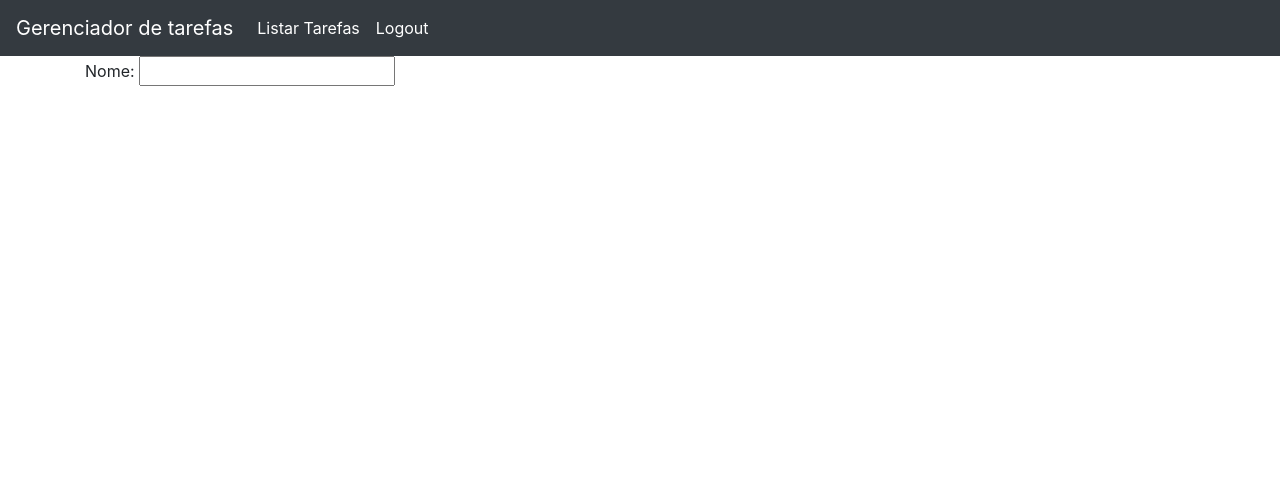
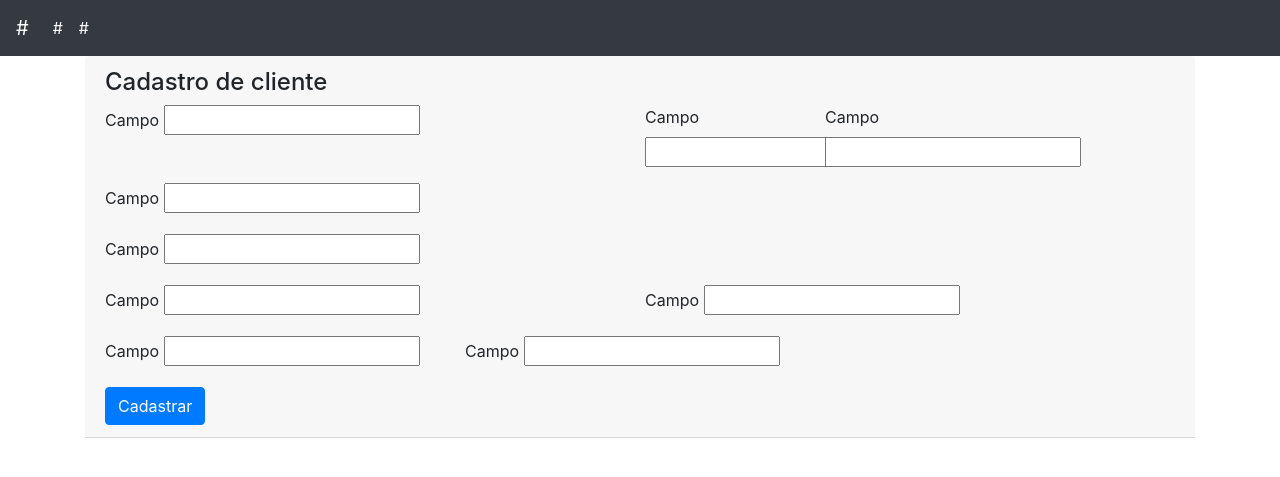
Before and after one commit to gustavolopesv3/locadoraDeVeiculos, a Django app: page / in a window 1280 px wide. Shown: the top 477 px of the page. Run offline with Django 3.2, Linux system fonts and the light colour scheme; some libraries are stand-ins or nearby versions.

Commit message:
row em form para testes

```diff
--- a/locadora/forms.py
+++ b/locadora/forms.py
@@ -1,5 +1,4 @@
 from django import forms
-
 from locadora.models import Cliente
 
 
--- a/templates/base.html
+++ b/templates/base.html
@@ -2,23 +2,23 @@
 <html lang="pt-br">
 <head>
     <meta charset="UTF-8">
-    <title>Listas tarefas</title>
+    <title>Cliente Cadastro</title>
     <link rel="stylesheet" href="{% static 'css/bootstrap.min.css' %}">
 </head>
 
 <body>
 <nav class="navbar navbar-expand-lg navbar-dark bg-dark">
-  <a class="navbar-brand" href="#">Gerenciador de tarefas</a>
+  <a class="navbar-brand" href="#">#</a>
   <button class="navbar-toggler" type="button" data-toggle="collapse" data-target="#navbarNav" aria-controls="navbarNav" aria-expanded="false" aria-label="Toggle navigation">
     <span class="navbar-toggler-icon"></span>
   </button>
   <div class="collapse navbar-collapse" id="navbarNav">
     <ul class="navbar-nav">
       <li class="nav-item active">
-        <a class="nav-link" href="#">Listar Tarefas <span class="sr-only">(current)</span></a>
+        <a class="nav-link" href="#"># <span class="sr-only">(current)</span></a>
       </li>
         <li class="nav-item active">
-        <a class="nav-link" href="#">Logout <span class="sr-only">(current)</span></a>
+        <a class="nav-link" href="#"># <span class="sr-only">(current)</span></a>
       </li>
     </ul>
 
--- a/templates/index.html
+++ b/templates/index.html
@@ -7,10 +7,63 @@
 </head>
 <body>
 {% block conteudo %}
-<div class="form-group">
-        <label>Nome:</label>
-        {{ formcliente.nome |addclass:'form-control'}}
+
+
+<form method="post" class="card-header">
+  {% csrf_token %}
+    <h4>Cadastro de cliente</h4>
+  <div class="form-row">
+    <div class="form-group col-md-6 ">
+      <label>Campo</label>
+      {{ formcliente.nome | addclass:'form-control' }}
     </div>
+    <div class="form-group col-md-2">
+      <label>Campo</label>
+      {{ formcliente.nome | addclass:'form-control' }}
+    </div>
+    <div class="form-group col-md-2">
+      <label>Campo</label>
+      {{ formcliente.nome | addclass:'form-control' }}
+    </div>
+
+
+  </div>
+  <div class="form-group">
+    <label>Campo</label>
+    {{ formcliente.nome | addclass:'form-control' }}
+  </div>
+  <div class="form-group">
+    <label>Campo</label>
+    {{ formcliente.nome | addclass:'form-control' }}
+  </div>
+  <div class="form-row">
+    <div class="form-group col-md-6">
+      <label>Campo</label>
+      {{ formcliente.nome | addclass:'form-control' }}
+    </div>
+    <div class="form-group col-md-6">
+      <label>Campo</label>
+      {{ formcliente.nome | addclass:'form-control' }}
+    </div>
+  </div>
+  <div class="form-row">
+    <div class="form-group col-md-4">
+      <label>Campo</label>
+      {{ formcliente.nome | addclass:'form-control' }}
+    </div>
+    <div class="form-group col-md-4">
+      <label>Campo</label>
+      {{ formcliente.nome | addclass:'form-control' }}
+    </div>
+
+  </div>
+  <input type="submit" class="btn btn-primary" value="Cadastrar">
+</form>
+
+</form>
+
+
+
 {% endblock conteudo %}
 </body>
 </html>
```
